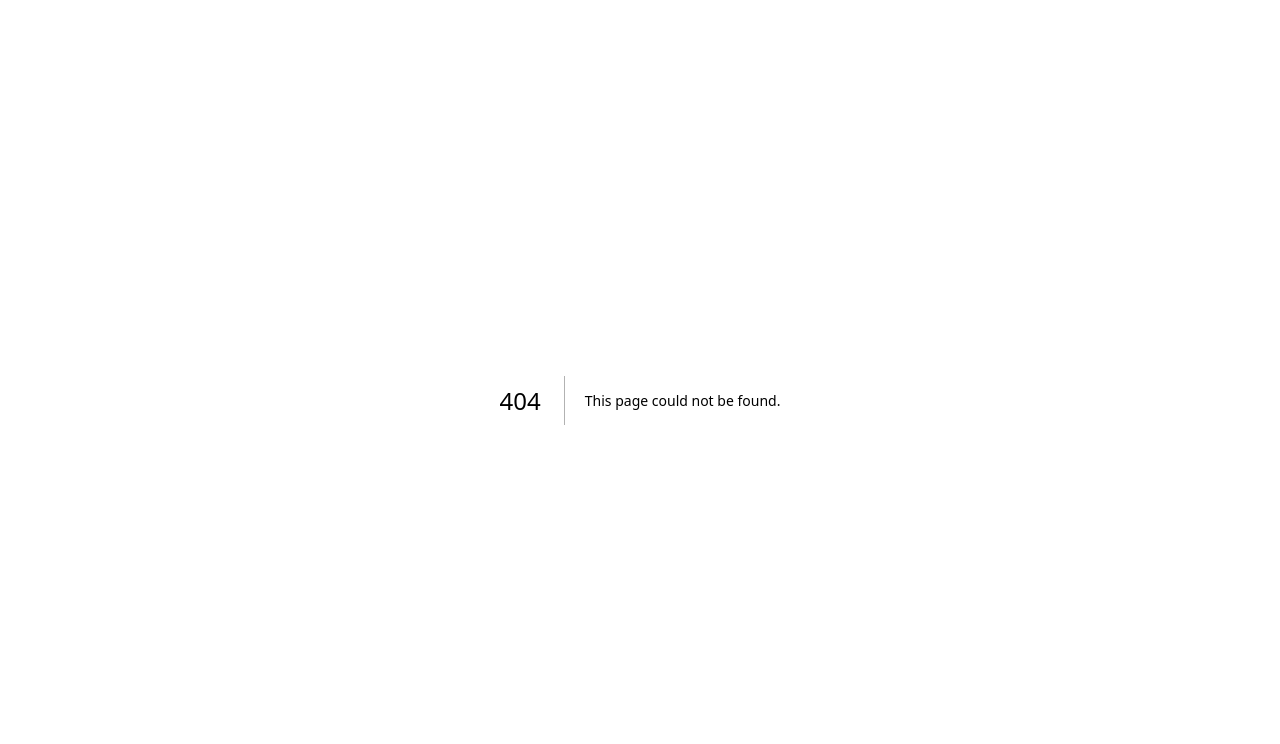
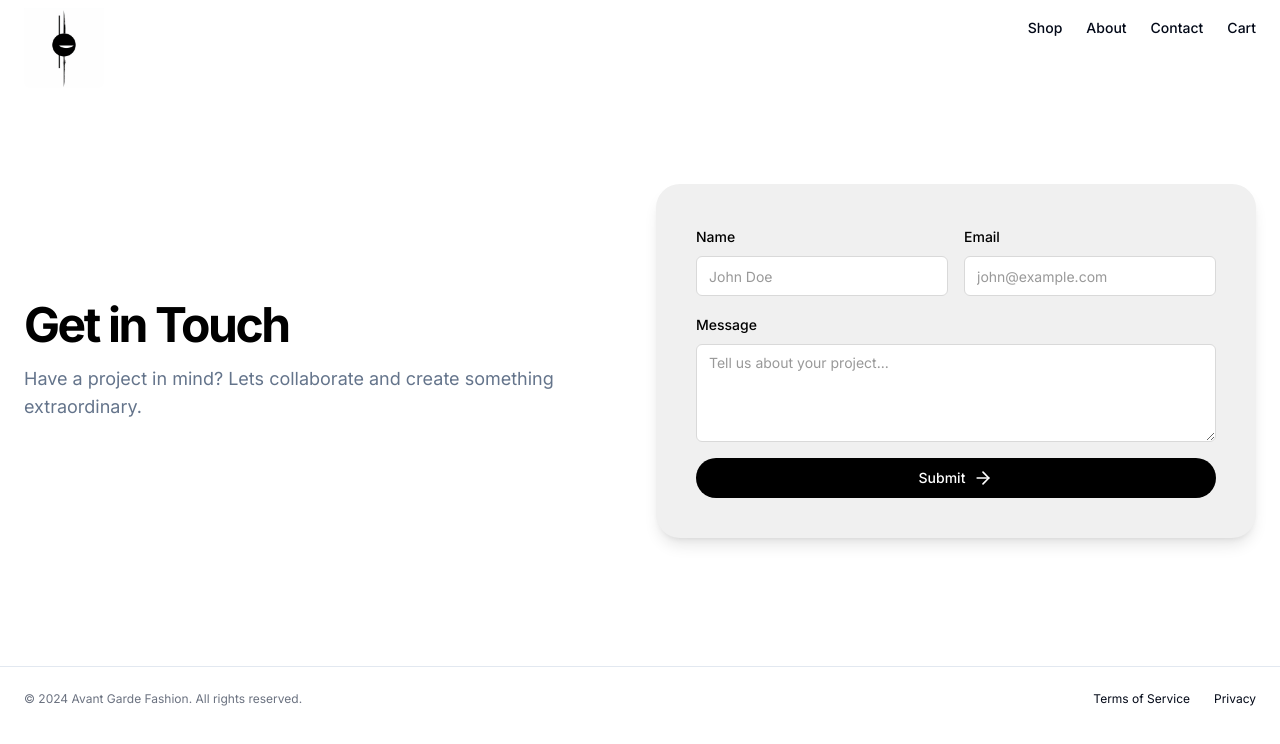
Before and after one commit to jon-jc/fashion, a Next.js app: page /contact in a window 1280 px wide. Before the commit this address had no page. Shown: the top 744 px of the page. Built offline with nearby package versions, Linux system fonts and the light colour scheme.

Commit message:
Comprehensive Update: Contact Page, Header, and Landing Components

```diff
--- /dev/null
+++ b/app/contact/page.tsx
@@ -0,0 +1,16 @@
+import ContactPage from "@/components/contact";
+import FooterPage from "@/components/footer";
+import Header from "@/components/header";
+import React from "react";
+
+const page = () => {
+  return (
+    <div>
+      <Header />
+      <ContactPage />
+      <FooterPage />
+    </div>
+  );
+};
+
+export default page;
--- a/components/contact.tsx
+++ b/components/contact.tsx
@@ -3,7 +3,7 @@ import { Input } from "@/components/ui/input";
 import { Textarea } from "@/components/ui/textarea";
 import { Button } from "@/components/ui/button";
 
-export default function Component() {
+export default function ContactPage() {
   return (
     <section className="w-full py-12 md:py-24 lg:py-32 bg-white text-black">
       <div className="container px-4 md:px-6">
--- a/components/header.tsx
+++ b/components/header.tsx
@@ -36,7 +36,7 @@ const Header = () => {
           About
         </Link>
         <Link
-          href="#"
+          href="/contact"
           className="text-sm font-medium hover:underline underline-offset-4"
           prefetch={false}
         >
--- a/components/hero.tsx
+++ b/components/hero.tsx
@@ -19,7 +19,7 @@ const Hero = () => {
             </p>
             <div className="mt-6 space-x-4">
               <Link
-                href="#"
+                href="/shop"
                 className="inline-flex h-10 items-center justify-center rounded-md bg-gray-900 px-8 text-sm font-medium text-gray-50 shadow transition-colors hover:bg-gray-900/90 focus-visible:outline-none focus-visible:ring-1 focus-visible:ring-gray-950 disabled:pointer-events-none disabled:opacity-50 dark:bg-gray-50 dark:text-gray-900 dark:hover:bg-gray-50/90 dark:focus-visible:ring-gray-300"
                 prefetch={false}
               >
--- a/components/landing.tsx
+++ b/components/landing.tsx
@@ -24,9 +24,11 @@ export default function Landing() {
                 materials to create truly unique and transformative garments.
               </p>
             </div>
-            <div className="mx-auto w-full max-w-sm space-y-2">
-              <Button size="lg">Explore Our Story</Button>
-            </div>
+            <Link href="/about">
+              <div className="mx-auto w-full max-w-sm space-y-2">
+                <Button size="lg">Explore Our Story</Button>
+              </div>
+            </Link>
           </div>
         </section>
         <section className="w-full py-12 md:py-24 lg:py-32">
```
